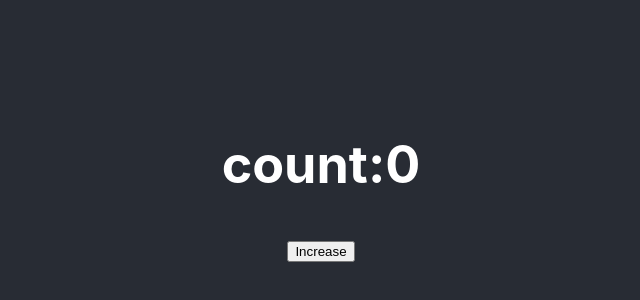
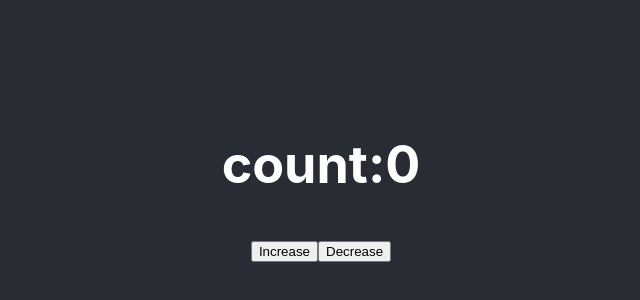
Before and after one commit to amdadul3036/REACT-core-concept, a React (Create React App) app: page / in a window 1280 px wide. Shown: the part 220-520 px from the top of the page, without its empty margins (319-959 px from the left). Built offline with nearby package versions, Linux system fonts and the light colour scheme.

Commit message:
Increase Decrease

```diff
--- a/src/App.js
+++ b/src/App.js
@@ -21,10 +21,15 @@ function  Counter() {
     const newCount = count +1;
     setCount(newCount);
   }
+  const handleDecrease = () => {
+    const newCount = count - 1;
+    setCount(newCount);
+  }
   return(
     <div>
           <h1>count:{count}</h1>
           <button onClick = {handleIncrease}>Increase</button>
+          <button onClick = {handleDecrease}>Decrease</button>
     </div>
   )
 }
```
